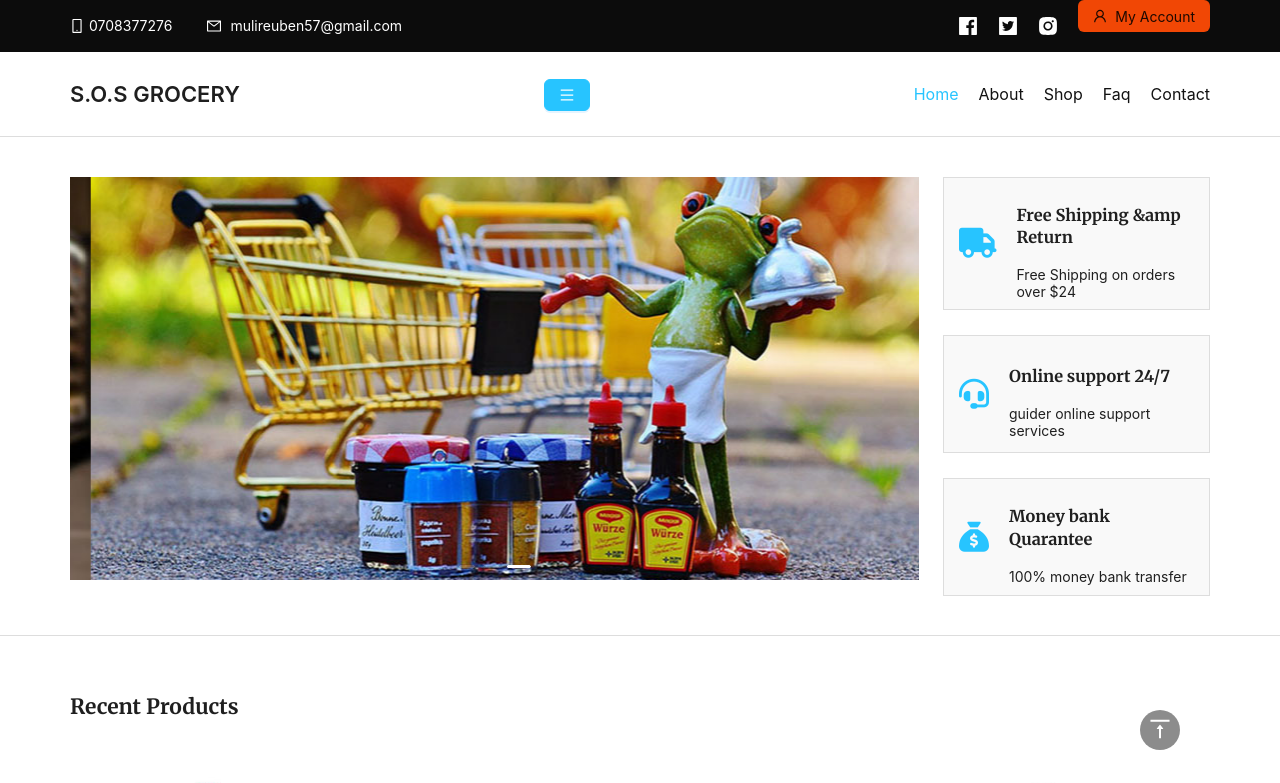
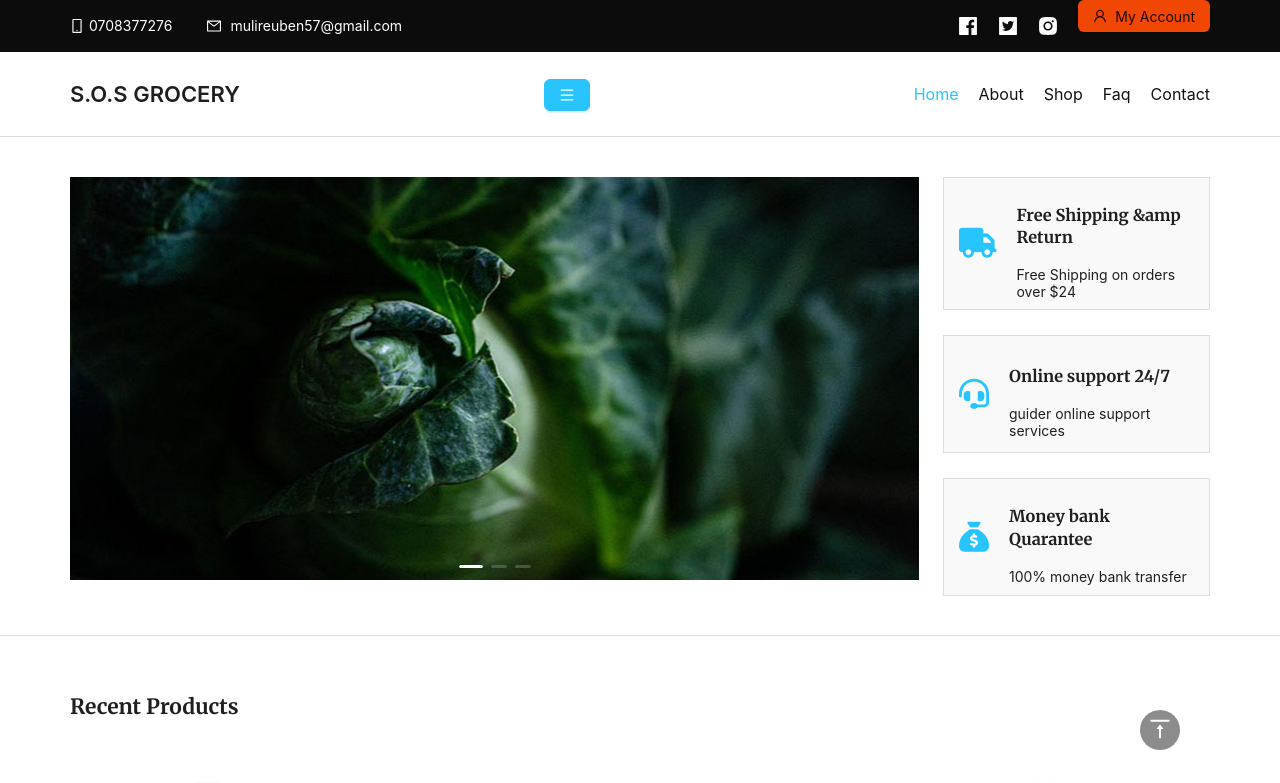
Before and after one commit to mulireuben/Grocery, a React (Create React App) app: page / in a window 1280 px wide. Shown: the top 783 px of the page. Built offline with nearby package versions, Linux system fonts and the light colour scheme.

Commit message:
change the couserol

```diff
--- a/src/components/home/hero.js
+++ b/src/components/home/hero.js
@@ -10,7 +10,7 @@ const Hero = () => {
       <Row gutter={[24, 24]}>
         {/* couserol */}
         <Col xs={24} lg={18}>
-          <Carousel autoplay autoplaySpeed={1000}>
+          <Carousel autoplay autoplaySpeed={1500}>
             <div>
               <img src={Image1} alt='banner1' />
             </div>
```
